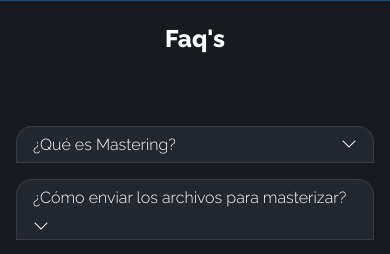
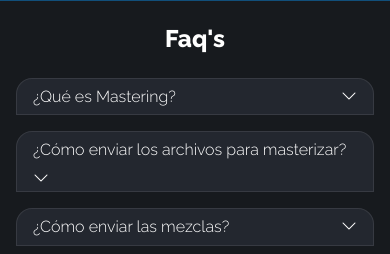
Before and after one commit to Fdiazg/viejoMastering, a plain HTML site: page html/faqs.html in a window 390 px wide. Shown: the part 63-317 px from the top of the page. Drawn offline with nearby package versions, Linux system fonts and the light colour scheme.

Commit message:
mobileFaqs2

```diff
--- a/css/faqs.css
+++ b/css/faqs.css
@@ -55,6 +55,7 @@ a {
     /* padding: 1.5rem; */
     /* width: 80%;
     margin: auto; */
+    padding-bottom: 1rem;
 }
 
 .faqs-titulo {
@@ -75,7 +76,7 @@ a {
     flex-direction: column;
     justify-content: center;
     padding: 0 4rem;
-    margin: 1rem auto;
+    /* margin: 1rem auto; */
 }
 
 .faqs-lista__preguntas {
@@ -85,8 +86,9 @@ a {
     align-items: center;
     justify-content: space-between;
     cursor: pointer;
-    margin-top: 1rem;
-     background-color: #23272F;
+    /* margin-top: 1rem; */
+    margin-bottom: 1rem;
+    background-color: #23272F;
     padding: 0 1rem;
     border: 1px solid rgb(255 255 255 / 9%);
 
@@ -167,7 +169,7 @@ a {
 
 @media (max-width:768px) {
 
-    .faqs-container{
+    .faqs-container {
         width: 100%;
         padding: 0 1rem;
     }
@@ -177,7 +179,7 @@ a {
     }
 
     .faqs-lista {
-        padding: 1rem 0;
+        padding: 0;
         /* padding-right: 1rem; */
     }
 
--- a/css/styles.css
+++ b/css/styles.css
@@ -563,7 +563,7 @@ padding: .5rem;
     }
 
      .portadas {
-        padding: 1rem 0.5rem;
+        padding: 1rem 1rem;
         width: 100%;
     }
 
```
